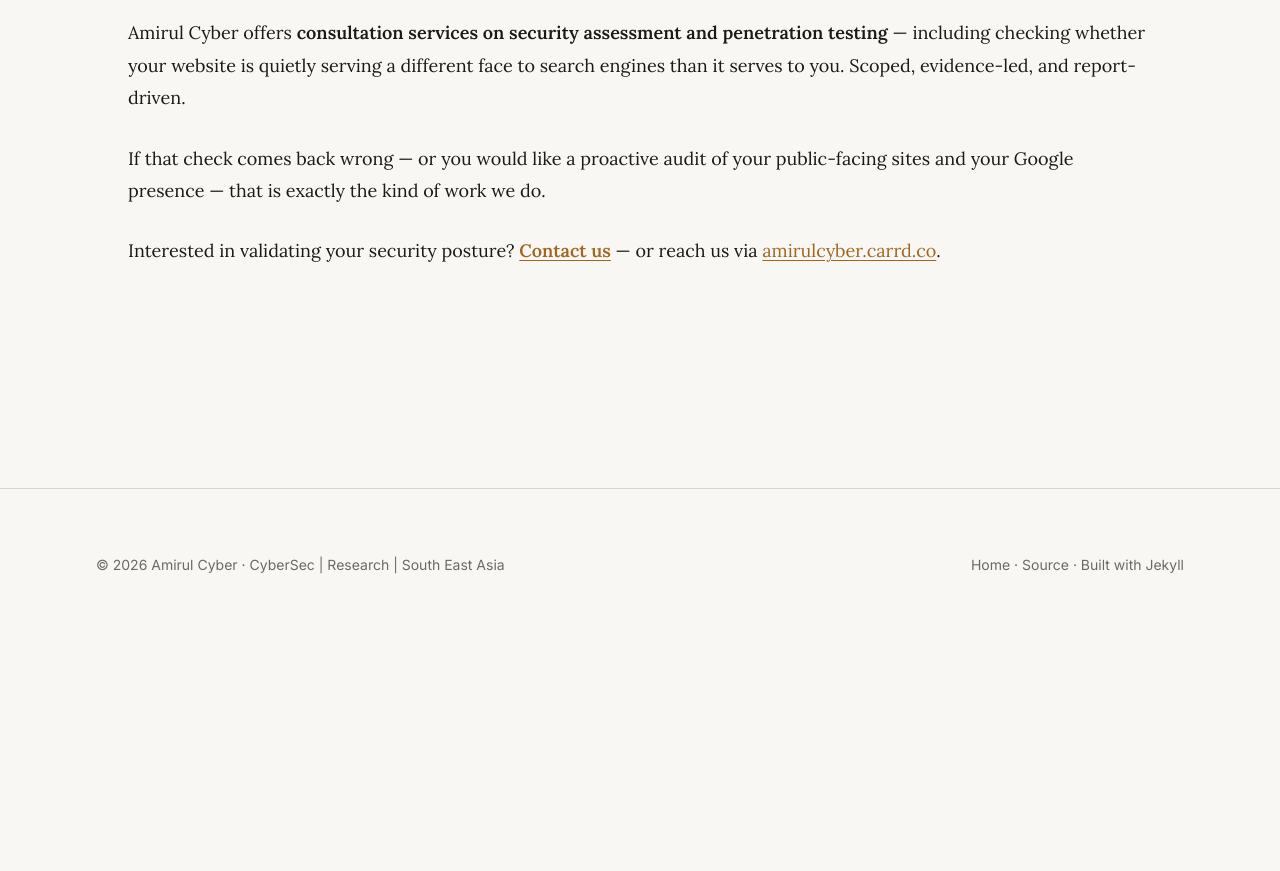
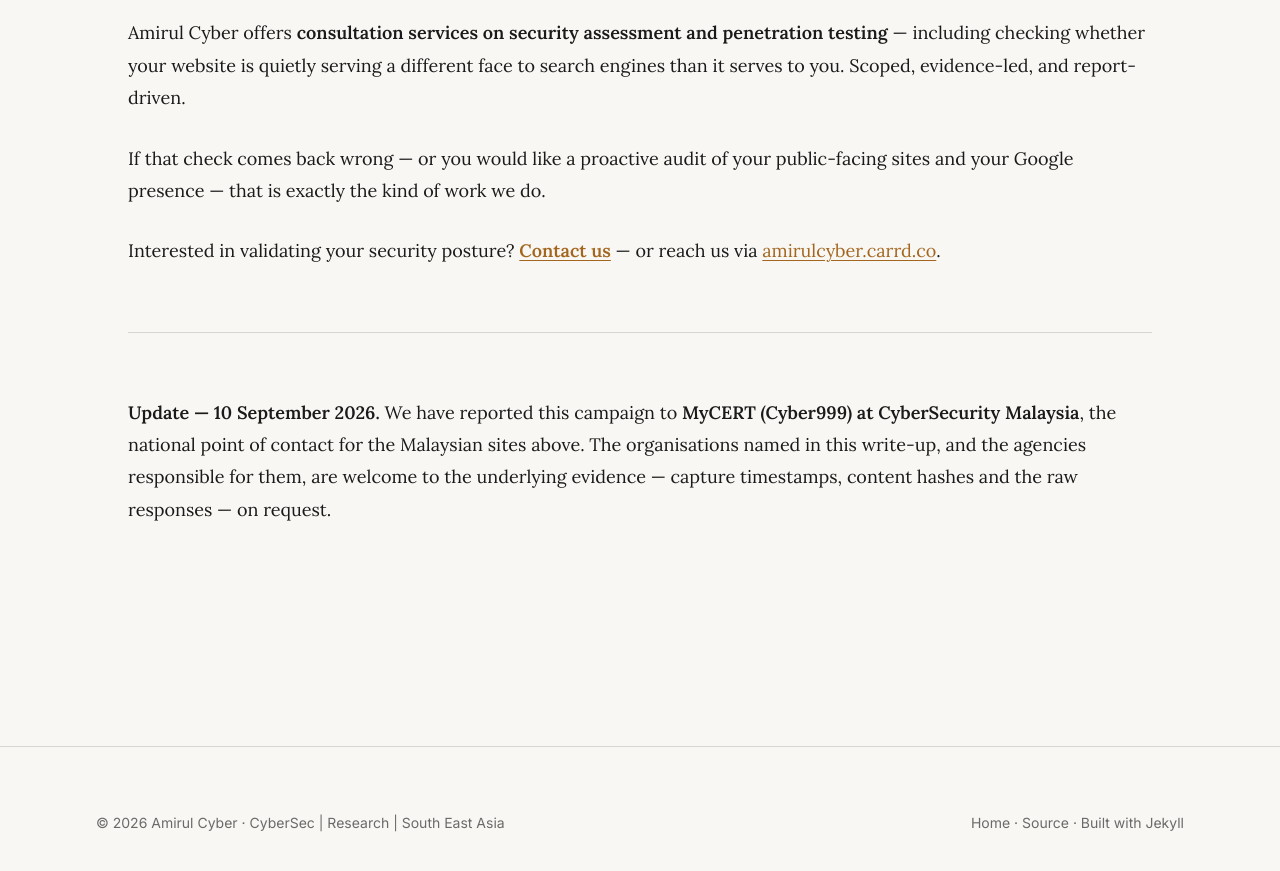
Before and after one commit to amirulcyber/amirulcyber.github.io, a Jekyll site: the page built from _posts/2026-09-09-your-website-is-a-casino-on-google.md, in a window 1280 px wide and 900 px high, scrolled down 10216 px. Shown: the top 871 px of the window. Built offline with Jekyll 4.4.1, drawn with Linux system fonts in a browser that asks for light colours; before the commit the page ends 10857 px from its top, so only the background shows below that.

Commit message:
Note at the foot of the post that the campaign was reported to MyCERT
Dated addendum, so the post records that the Malaysian sites were reported
through the national channel rather than only written up. It also opens the
evidence pack — capture timestamps, hashes, raw responses — to the named
organisations and their agencies.

```diff
--- a/_posts/2026-09-09-your-website-is-a-casino-on-google.md
+++ b/_posts/2026-09-09-your-website-is-a-casino-on-google.md
@@ -214,3 +214,10 @@
 
 Interested in validating your security posture? **[Contact us](https://amirulcyber.com)** — or
 reach us via [amirulcyber.carrd.co](https://amirulcyber.carrd.co).
+
+---
+
+**Update — 10 September 2026.** We have reported this campaign to **MyCERT (Cyber999) at
+CyberSecurity Malaysia**, the national point of contact for the Malaysian sites above. The
+organisations named in this write-up, and the agencies responsible for them, are welcome to the
+underlying evidence — capture timestamps, content hashes and the raw responses — on request.
```
